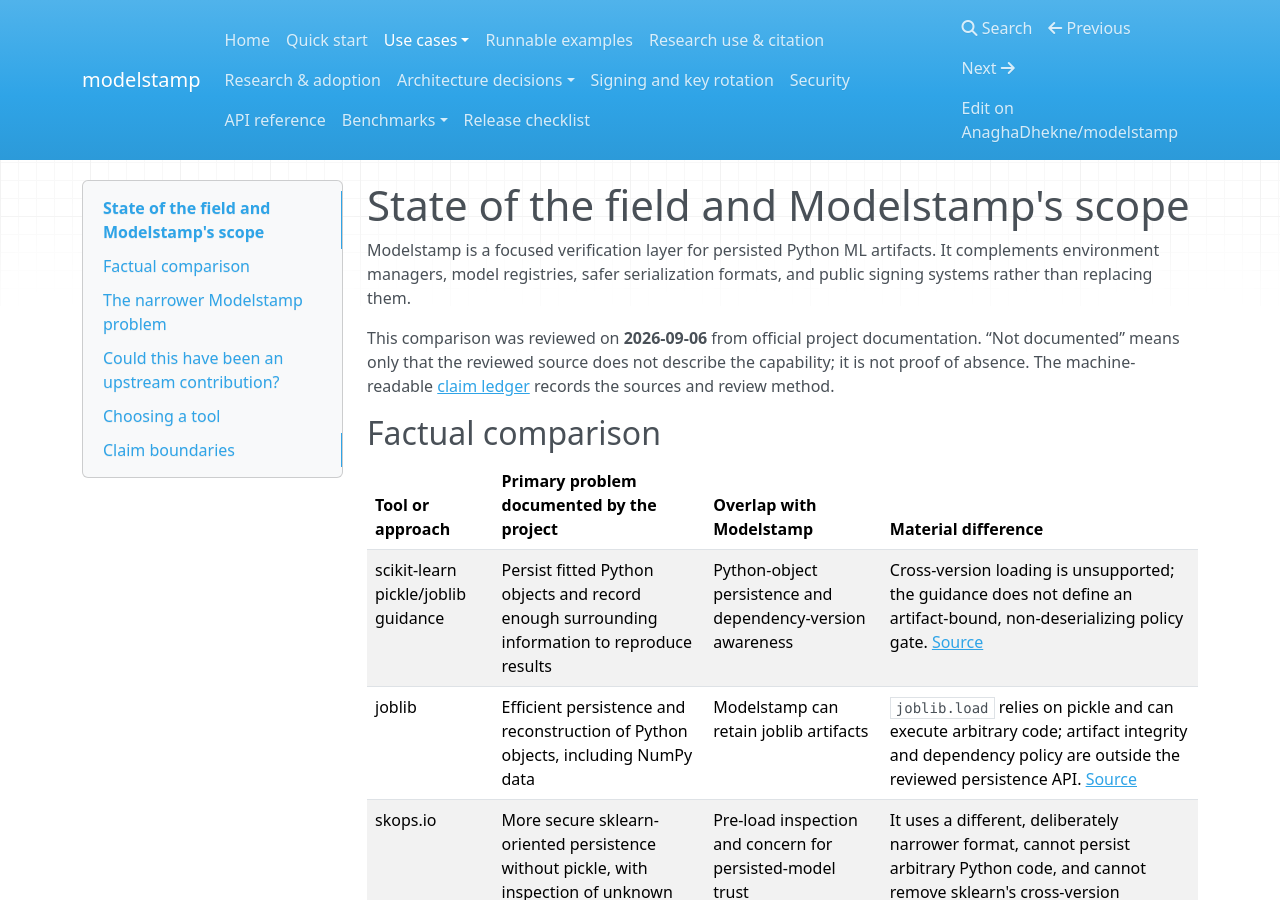
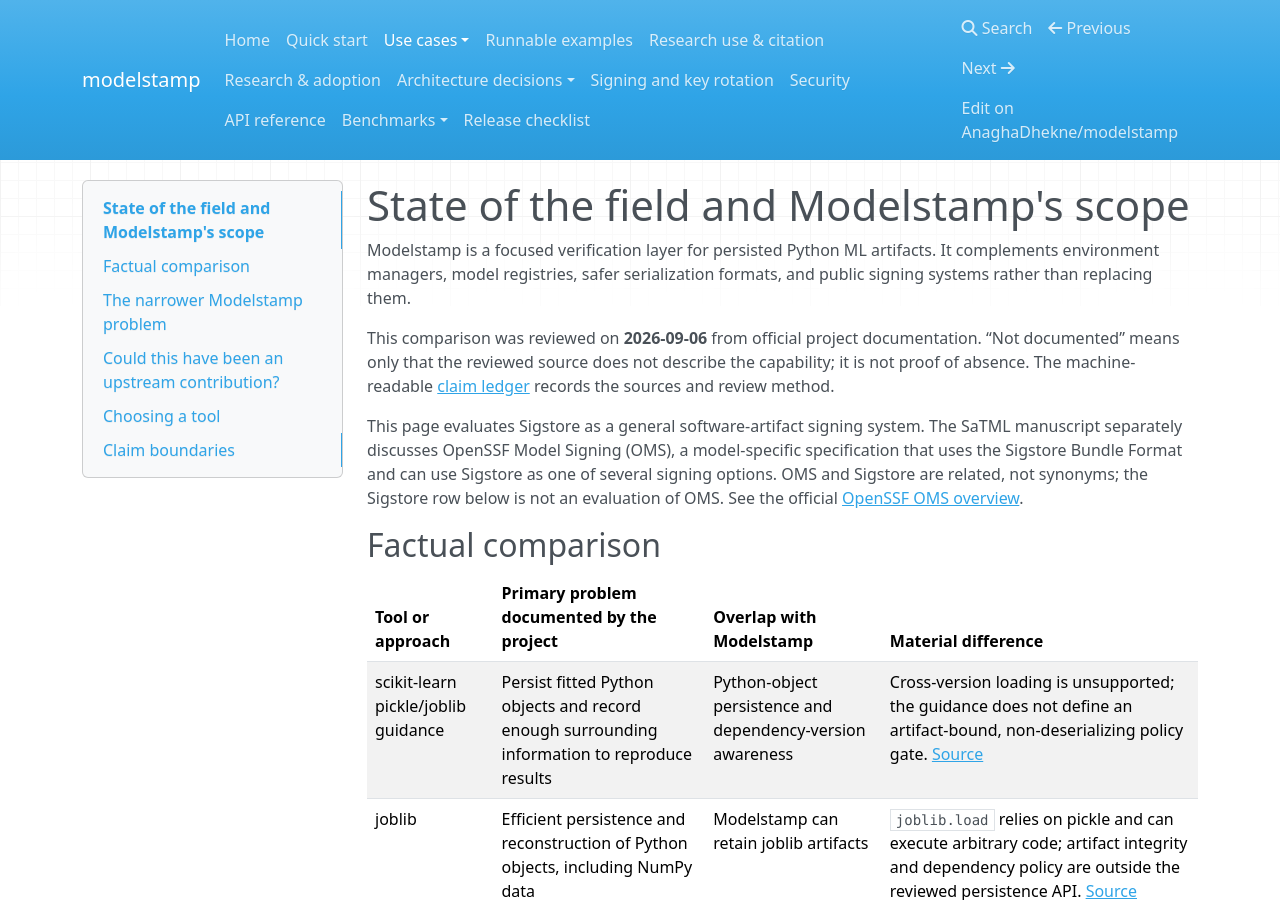
Before and after one commit to AnaghaDhekne/modelstamp, an MkDocs documentation site: the page built from docs/comparisons.md, in a window 1280 px wide and 900 px high. Built offline with MkDocs 1.6.1, drawn with Linux system fonts in a browser that asks for light colours; nearby versions of some CDN libraries.

Commit message:
docs: complete evidence hygiene updates

```diff
--- a/docs/comparisons.md
+++ b/docs/comparisons.md
@@ -9,6 +9,13 @@
 describe the capability; it is not proof of absence. The machine-readable
 [claim ledger](https://github.com/AnaghaDhekne/modelstamp/tree/main/research/state_of_field)
 records the sources and review method.
+
+This page evaluates Sigstore as a general software-artifact signing system. The
+SaTML manuscript separately discusses OpenSSF Model Signing (OMS), a
+model-specific specification that uses the Sigstore Bundle Format and can use
+Sigstore as one of several signing options. OMS and Sigstore are related, not
+synonyms; the Sigstore row below is not an evaluation of OMS. See the official
+[OpenSSF OMS overview](https://openssf.org/blog/2025/06/25/an-introduction-to-the-openssf-model-signing-oms-specification/).
 
 ## Factual comparison
 
```
